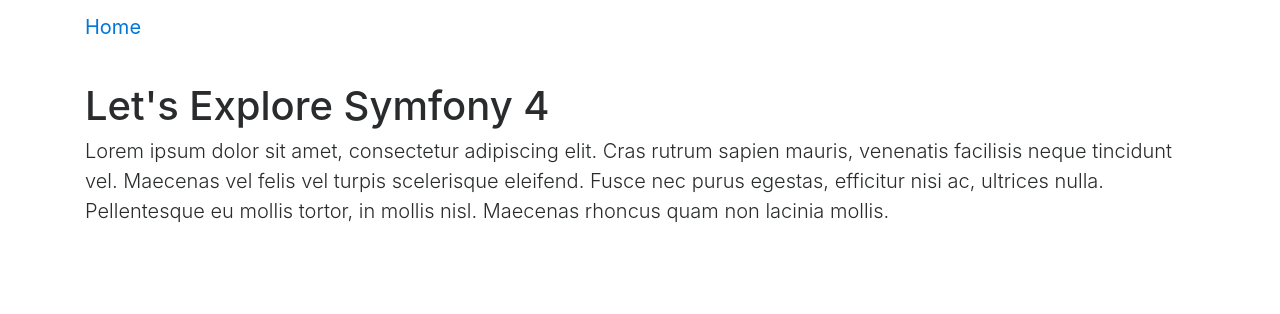
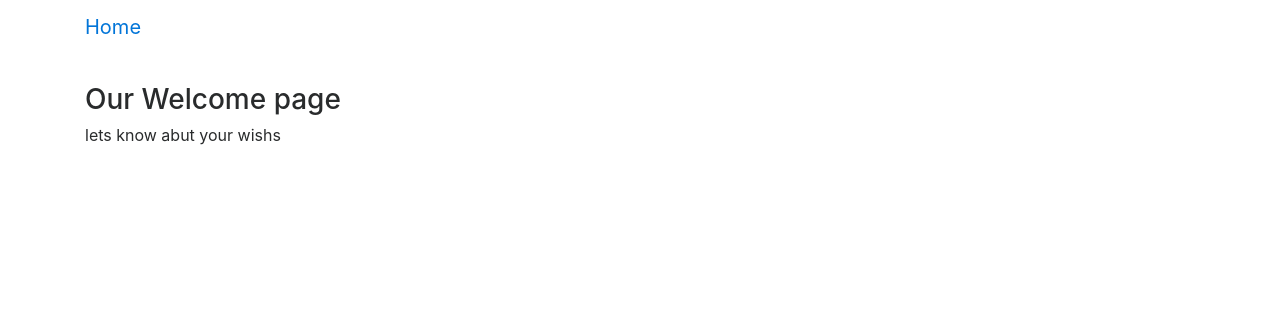
Before and after one commit to wael-ali/symfony_project, a Symfony app: template templates/welcome/index.html.twig in a window 1280 px wide. Shown: the top 314 px of the page. Run offline with Twig, Linux system fonts and the light colour scheme; the template is opened without the code that fills it, so the values that code supplies are empty; some libraries are stand-ins or nearby versions.

Commit message:
using the base template + block function

```diff
--- a/config/routes.yaml
+++ b/config/routes.yaml
@@ -6,7 +6,7 @@ home:
   path: /
   controller:   Symfony\Bundle\FrameworkBundle\Controller\TemplateController::templateAction
   defaults:
-    template: hello.html.twig
+    template: home.html.twig
 
 # welcome:
 #   path: /welcome
--- a/templates/base.html.twig
+++ b/templates/base.html.twig
@@ -1,12 +1,49 @@
-<!DOCTYPE html>
-<html>
-    <head>
-        <meta charset="UTF-8">
-        <title>{% block title %}Welcome!{% endblock %}</title>
-        {% block stylesheets %}{% endblock %}
-    </head>
-    <body>
-        {% block body %}{% endblock %}
-        {% block javascripts %}{% endblock %}
-    </body>
+<!doctype html>
+<html lang="en">
+<head>
+    <meta charset="utf-8">
+    <meta name="viewport" content="width=device-width, initial-scale=1, shrink-to-fit=no">
+    <meta name="description" content="">
+    <meta name="author" content="">
+
+
+    <title>{% block title%}Let's Explore Symfony 4{% endblock title%}</title>
+
+    <!-- Bootstrap core CSS -->
+    <link rel="stylesheet"
+          href="https://maxcdn.bootstrapcdn.com/bootstrap/4.0.0-beta.3/css/bootstrap.min.css"
+          integrity="sha384-Zug+QiDoJOrZ5t4lssLdxGhVrurbmBWopoEl+M6BdEfwnCJZtKxi1KgxUyJq13dy"
+          crossorigin="anonymous">
+   <link rel="stylesheet" href="{{ asset('css/my_style.css') }}" />
+   {% block custom_style%}{% endblock custom_style%}
+</head>
+
+<body>
+    <header>
+        <nav class="navbar navbar-expand-sm navbar-dark bg-dark">
+            <div class="container">
+
+                <a class="navbar-brand" href="{{path('home')}}">Home</a>
+
+                <div class="collapse navbar-collapse">
+                    <ul class="navbar-nav mr-auto">
+                        <li class="nav-item">
+                            <a class="nav-link" href="{{path('welcome')}}">Hello Page</a>
+                        </li>
+                        <li class="nav-item">
+                            <a class="nav-link" href="#">Some link</a>
+                        </li>
+                    </ul>
+                </div>
+            </div>
+
+        </nav>
+    </header>
+
+    <main role="main" class="container main">
+      {% block main %}Let's Explore Symfony 4{% endblock main %}
+    </main>
+
+    {% block javascript %}{% endblock javascript %}
+</body>
 </html>
--- a/templates/hello.html.twig
+++ /dev/null
@@ -1 +0,0 @@
-Hello to my first project using php7 in symfony
--- /dev/null
+++ b/templates/home.html.twig
@@ -0,0 +1,5 @@
+{% extends 'base.html.twig' %}
+{% block title%}Home{% endblock title%}
+{% block main%}
+  <h1>This is the Home page</h1>
+{% endblock main%}
--- a/templates/welcome/index.html.twig
+++ b/templates/welcome/index.html.twig
@@ -1,48 +1,8 @@
-<!doctype html>
-<html lang="en">
-<head>
-    <meta charset="utf-8">
-    <meta name="viewport" content="width=device-width, initial-scale=1, shrink-to-fit=no">
-    <meta name="description" content="">
-    <meta name="author" content="">
-
-    <title>Let's Explore Symfony 4</title>
-
-    <!-- Bootstrap core CSS -->
-    <link rel="stylesheet"
-          href="https://maxcdn.bootstrapcdn.com/bootstrap/4.0.0-beta.3/css/bootstrap.min.css"
-          integrity="sha384-Zug+QiDoJOrZ5t4lssLdxGhVrurbmBWopoEl+M6BdEfwnCJZtKxi1KgxUyJq13dy"
-          crossorigin="anonymous">
-   <link rel="stylesheet" href="{{ asset('css/my_style.css') }}" />
-</head>
-
-<body>
-    <header>
-        <nav class="navbar navbar-expand-sm navbar-dark bg-dark">
-            <div class="container">
-
-                <a class="navbar-brand" href="{{path('home')}}">Home</a>
-
-                <div class="collapse navbar-collapse">
-                    <ul class="navbar-nav mr-auto">
-                        <li class="nav-item">
-                            <a class="nav-link" href="{{path('welcome')}}">Hello Page</a>
-                        </li>
-                    </ul>
-                </div>
-            </div>
-
-        </nav>
-    </header>
-
-    <main role="main" class="container main">
-        <div>
-            <h1>Let's Explore Symfony 4</h1>
-            <p class="lead">Lorem ipsum dolor sit amet, consectetur adipiscing elit. Cras rutrum sapien mauris, venenatis
-                facilisis neque tincidunt vel. Maecenas vel felis vel turpis scelerisque eleifend. Fusce nec purus egestas,
-                efficitur nisi ac, ultrices nulla. Pellentesque eu mollis tortor, in mollis nisl. Maecenas rhoncus quam non
-                lacinia mollis.</p>
-        </div>
-    </main>
-</body>
-</html>
+{%extends 'base.html.twig'%}
+{% block title%}Welcome Page{% endblock title%}
+{% block main%}
+  <h3>Our Welcome page</h3>
+  <p>
+    lets know abut your wishs
+  </p>
+{% endblock main%}
```
